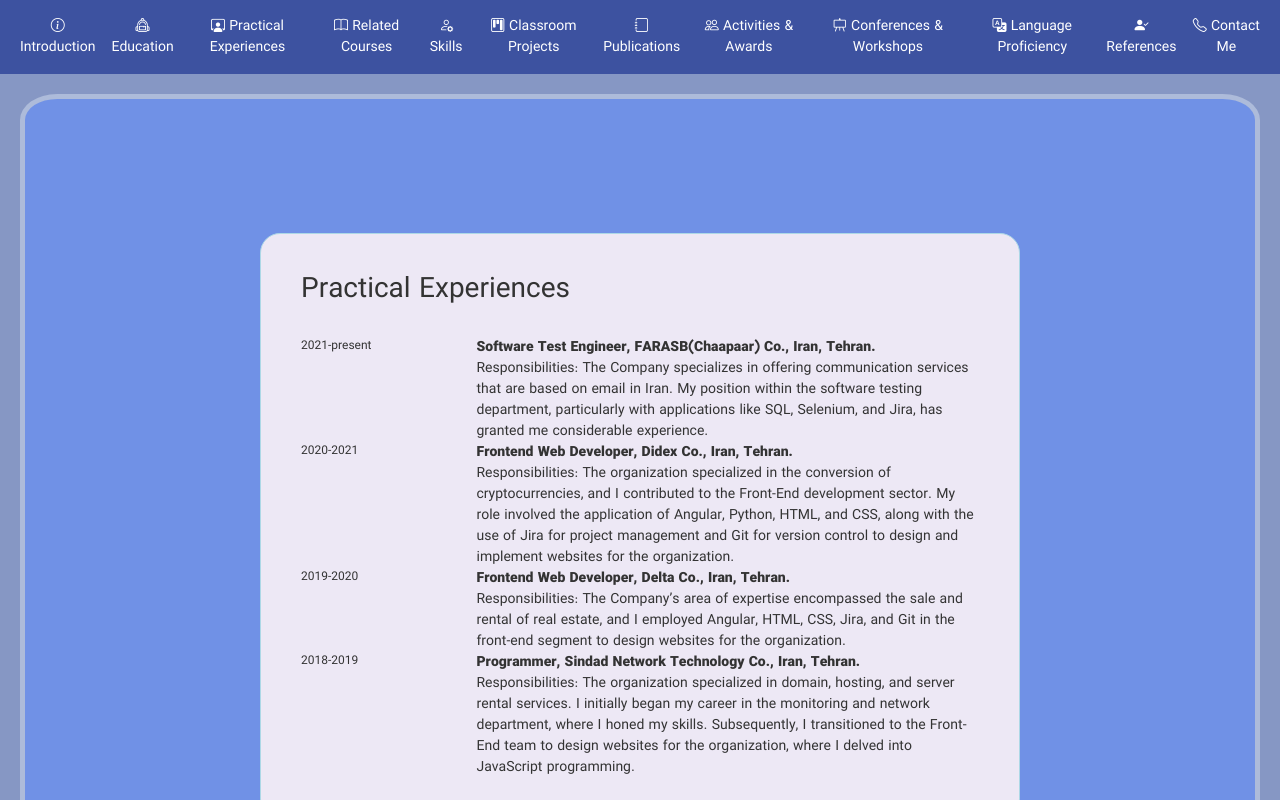
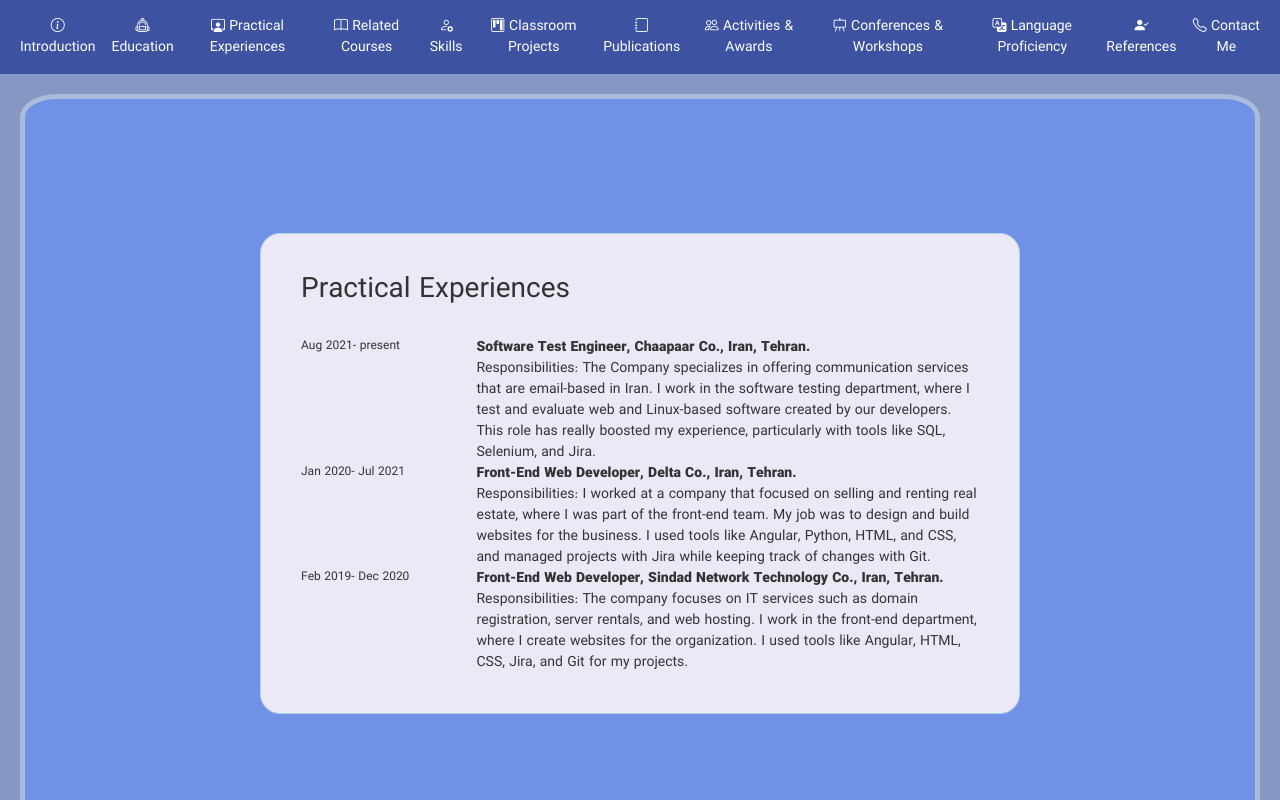
Before and after one commit to samanzameni/personal-webpage, an Angular app: page /practical-experience in a window 1280 px wide. Shown: the top 800 px of the page. Built offline with nearby package versions, Linux system fonts and the light colour scheme.

Commit message:
fixing practical experience page.

```diff
--- a/src/app/feature/pages/practical-experiences/practical-experiences.component.html
+++ b/src/app/feature/pages/practical-experiences/practical-experiences.component.html
@@ -4,28 +4,25 @@
       <div class="col-sm-8 col-md-8 col-lg-8 box-css">
         <h3>Practical Experiences</h3> <br>
         <div class="row">
-          <div class="col-sm-3 col-md-3 col-lg-3" style="font-size: 12px">2021-present</div>
+          <div class="col-sm-3 col-md-3 col-lg-3" style="font-size: 12px">Aug 2021- present</div>
           <div class="col-sm-9 col-md-9 col-lg-9">
-            <b>Software Test Engineer, FARASB(Chaapaar) Co., Iran, Tehran.</b> <br>
-            Responsibilities: The Company specializes in offering communication services that are based on email in Iran. My position within the software testing department, particularly with applications like SQL, Selenium, and Jira, has granted me considerable experience.          </div>
+            <b>Software Test Engineer, Chaapaar Co., Iran, Tehran.</b> <br>
+            Responsibilities: The Company specializes in offering communication services that are email-based in Iran. I work in the software testing department, where I test and evaluate web and Linux-based software created by our developers. This role has really boosted my experience, particularly with tools like SQL, Selenium, and Jira.
+          </div>
         </div>
         <div class="row">
-          <div class="col-sm-3 col-md-3 col-lg-3" style="font-size: 12px">2020-2021</div>
+          <div class="col-sm-3 col-md-3 col-lg-3" style="font-size: 12px">Jan 2020- Jul 2021</div>
           <div class="col-sm-9 col-md-9 col-lg-9">
-            <b>Frontend Web Developer, Didex Co., Iran, Tehran.</b> <br>
-            Responsibilities: The organization specialized in the conversion of cryptocurrencies, and I contributed to the Front-End development sector. My role involved the application of Angular, Python, HTML, and CSS, along with the use of Jira for project management and Git for version control to design and implement websites for the organization.          </div>
+            <b>Front-End Web Developer, Delta Co., Iran, Tehran.</b> <br>
+            Responsibilities: I worked at a company that focused on selling and renting real estate, where I was part of the front-end team. My job was to design and build websites for the business. I used tools like Angular, Python, HTML, and CSS, and managed projects with Jira while keeping track of changes with Git.
+          </div>
         </div>
         <div class="row">
-          <div class="col-sm-3 col-md-3 col-lg-3" style="font-size: 12px">2019-2020</div>
+          <div class="col-sm-3 col-md-3 col-lg-3" style="font-size: 12px">Feb 2019- Dec 2020</div>
           <div class="col-sm-9 col-md-9 col-lg-9">
-            <b>Frontend Web Developer, Delta Co., Iran, Tehran.</b> <br>
-            Responsibilities: The Company’s area of expertise encompassed the sale and rental of real estate, and I employed Angular, HTML, CSS, Jira, and Git in the front-end segment to design websites for the organization.          </div>
-        </div>
-        <div class="row">
-          <div class="col-sm-3 col-md-3 col-lg-3" style="font-size: 12px">2018-2019</div>
-          <div class="col-sm-9 col-md-9 col-lg-9">
-            <b>Programmer, Sindad Network Technology Co., Iran, Tehran.</b> <br>
-            Responsibilities: The organization specialized in domain, hosting, and server rental services. I initially began my career in the monitoring and network department, where I honed my skills. Subsequently, I transitioned to the Front-End team to design websites for the organization, where I delved into JavaScript programming.          </div>
+            <b>Front-End Web Developer, Sindad Network Technology Co., Iran, Tehran.</b> <br>
+            Responsibilities: The company focuses on IT services such as domain registration, server rentals, and web hosting. I work in the front-end department, where I create websites for the organization. I used tools like Angular, HTML, CSS, Jira, and Git for my projects.
+          </div>
         </div>
       </div>
     </div>
```
